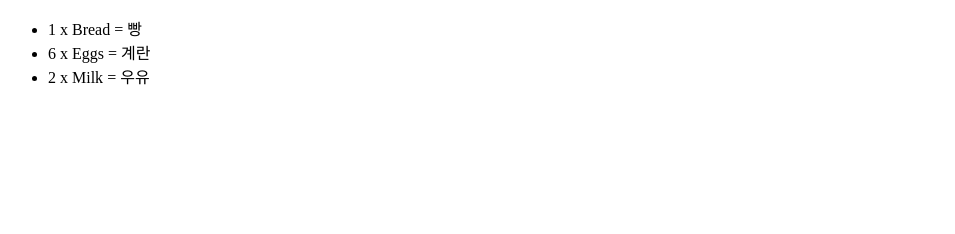
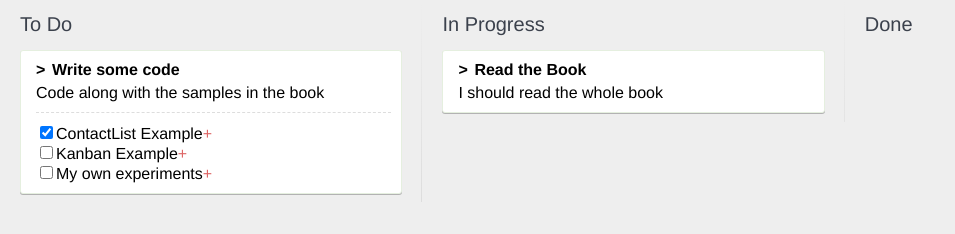
Before and after one commit to LeeSangJun/pro-reactjs-example-practice, a React app: page / in a window 1280 px wide. Shown: the whole page, without its empty margins (0-955 px from the left). Built offline with nearby package versions, Linux system fonts and the light colour scheme.

Commit message:
example02_layout_hardCoding

```diff
--- /dev/null
+++ b/css/style.css
@@ -0,0 +1,92 @@
+*{
+    box-sizing: border-box;
+}
+
+html, body, #app{
+    height:100%;
+    margin: 0;
+    padding: 0;
+}
+
+body{
+    background: #eee;
+    font-family: "Heletica Neue", Helvetica, Arial, sans-serif;
+}
+
+h1{
+    font-weight: 200;
+    color: #3b414c;
+    font-size: 20px;
+}
+
+ul{
+    list-style-type: none;
+    padding: 0;
+    margin: 0;
+}
+
+.app{
+    white-space: nowrap;
+    height: 100%;
+}
+
+.list{
+    position:relative;
+    display: inline-block;
+    vertical-align:top;
+    white-space: normal;
+    height: 100%;
+    width: 33%;
+    padding:0 20px;
+    overflow: auto;
+}
+
+.list:not(:last-child):after{
+    content:"";
+    position:absolute;
+    top:0;
+    right:0;
+    width:1px;
+    height:99%;
+    background: linear-gradient(to bottom, #eee 0%, #ccc 50%, #eee 100%) fixed;
+}
+
+.card {
+    position:relative;
+    z-index: 1;
+    background: #fff;
+    width:100%;
+    padding:10px 10px 10px 15px;
+    margin: 0 0 10px 0;
+    overflow: auto;
+    border: 1px solid #e5efdf;
+    border-radius: 3px;
+    box-shadow: 0 1px 0 rgba(0,0,0,0.25);
+}
+
+.card__title{
+    font-weight:bold;
+    border-bottom:solid 5px transparent;
+}
+
+.card__title:before{
+    display:inline-block;
+    width: 1em;
+    content: '>';
+}
+
+.card_-title--is-open:before{
+    content:'-';
+}
+
+.checklist__task:first-child{
+    margin-top:10px;
+    padding-top:10px;
+    border-top: dashed 1px #ddd;
+}
+
+.checklist__task--remove:after{
+    display:inline-block;
+    color:#d66;
+    content:"+";
+}
--- a/index.html
+++ b/index.html
@@ -4,6 +4,7 @@
 <head>
     <meta charset="UTF-8">
     <title>React Example</title>
+    <link rel="stylesheet" href="./css/style.css">
 </head>
 <body>
     <div id="root"></div>
--- a/source/App.js
+++ b/source/App.js
@@ -3,37 +3,38 @@
  */
 import React, { Component }from 'react';
 import ReactDOM from 'react-dom'
+import KanbanBoard from './KanbanBoard'
 
-class Hello extends Component {
-    render() {
-        var place = "World";
+let cardList = [{
+        id: 1,
+        title: "Read the Book",
+        description: "I should read the whole book",
+        status: "in-progress",
+        tasks: []
+    },
+    {
+        id: 2,
+        title: "Write some code",
+        description: "Code along with the samples in the book",
+        status: "todo",
+        tasks:[
+            {
+                id: 1,
+                name: "ContactList Example",
+                done: true
+            },
+            {
+                id: 2,
+                name: "Kanban Example",
+                done: false
+            },
+            {
+                id: 3,
+                name: "My own experiments",
+                done: false
+            }
+        ]
+    }
+]
 
-        return (
-            <h1>Hello { place }</h1>
-        );
-    }
-}
-
-class GroceryList extends Component{
-    render(){
-        return (
-            <ul>
-                <ListItem quantity="1" name="Bread" >빵</ListItem>
-                <ListItem quantity="6" name="Eggs" >계란</ListItem>
-                <ListItem quantity="2" name="Milk" >우유</ListItem>
-            </ul>
-        );
-    }
-}
-
-class ListItem extends Component{
-    render(){
-        return (
-            <li>
-                {this.props.quantity} x {this.props.name} = {this.props.children}
-            </li>
-        );
-    }
-}
-
-ReactDOM.render(<GroceryList />, document.getElementById('root'))
+ReactDOM.render(<KanbanBoard cards={cardList} />, document.getElementById('root'))
--- /dev/null
+++ b/source/Card.js
@@ -0,0 +1,21 @@
+/**
+ * Created by bluevia on 2016. 7. 22..
+ */
+import React, { Component } from 'react'
+import CheckList from './CheckList';
+
+class Card extends Component{
+    render() {
+        return (
+            <div className="card">
+                <div className="card__title">{this.props.title}</div>
+                <div className="card__details">
+                    {this.props.description}
+                    <CheckList cardId={this.props.id} tasks={this.props.tasks} />
+                </div>
+            </div>
+        )
+    }
+}
+
+export default Card;
--- /dev/null
+++ b/source/CheckList.js
@@ -0,0 +1,24 @@
+/**
+ * Created by bluevia on 2016. 7. 22..
+ */
+import React, { Component } from 'react'
+
+class CheckList extends Component {
+    render() {
+        let tasks = this.props.tasks.map((task) => (
+            <li className="checklist__task">
+                <input type="checkbox" defaultChecked={task.done}/>
+                {task.name}
+                <a href="#" className="checklist__task--remove" />
+            </li>
+        ));
+
+        return (
+            <div className="checklist">
+                <ul>{tasks}</ul>
+            </div>
+        )
+    }
+}
+
+export default CheckList;
--- /dev/null
+++ b/source/KanbanBoard.js
@@ -0,0 +1,25 @@
+/**
+ * Created by bluevia on 2016. 7. 22..
+ */
+import React, { Component } from 'react'
+import List from './List';
+
+class KanbanBoard extends Component {
+    render(){
+        return (
+            <div className="app">
+                <List id="todo" title="To Do" cards={
+                    this.props.cards.filter((card) => card.status === "todo")
+                }/>
+                <List id="in-progress" title="In Progress" cards={
+                    this.props.cards.filter((card) => card.status === "in-progress")
+                }/>
+                <List id="done" title="Done" cards={
+                    this.props.cards.filter((card) => card.status === "done")
+                }/>
+            </div>
+        )
+    }
+}
+
+export default KanbanBoard
--- /dev/null
+++ b/source/List.js
@@ -0,0 +1,25 @@
+/**
+ * Created by bluevia on 2016. 7. 22..
+ */
+import React, { Component }from 'react';
+import Card from  './Card';
+
+class List extends Component {
+    render() {
+        var cards = this.props.cards.map((card) => {
+            return <Card id={card.id}
+                         title={card.title}
+                         description={card.description}
+                         tasks={card.tasks}/>
+        });
+
+        return (
+            <div className="list">
+                <h1> {this.props.title} </h1>
+                {cards}
+            </div>
+        );
+    }
+}
+
+export default List;
```
